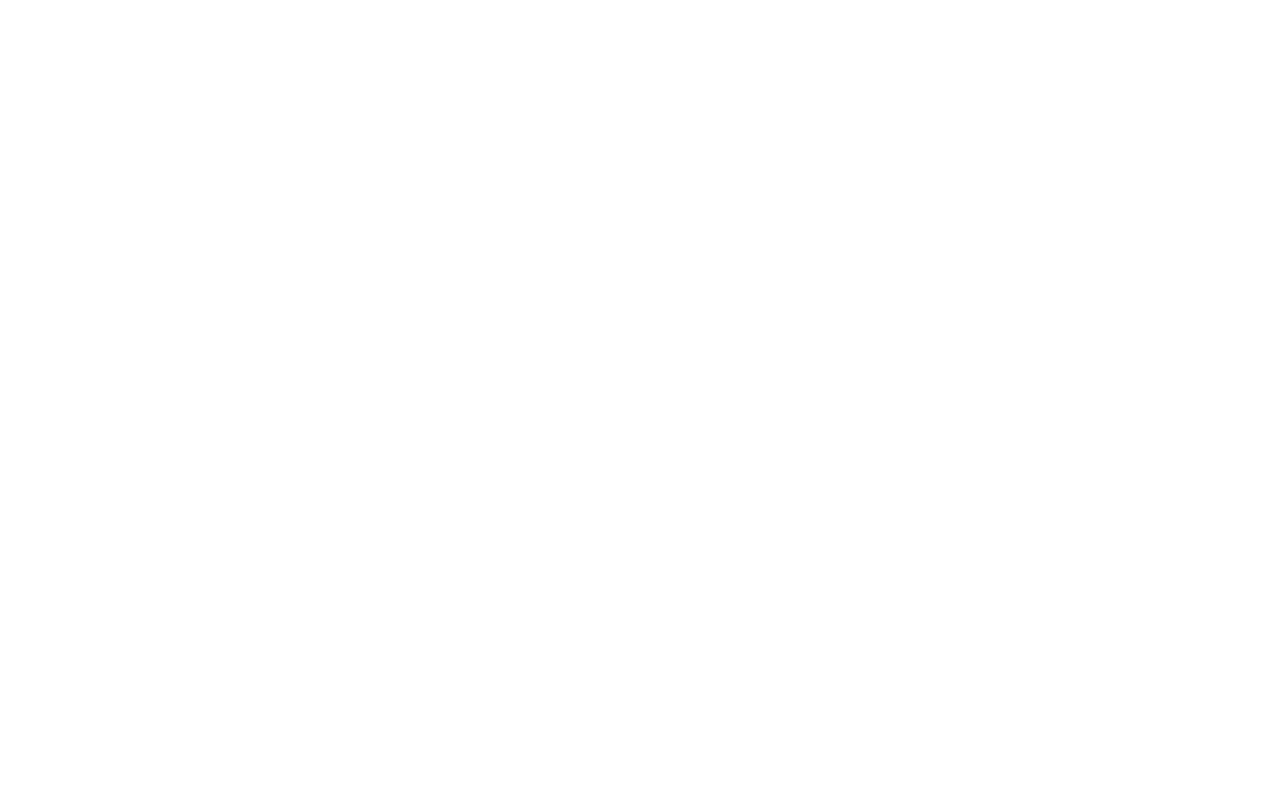
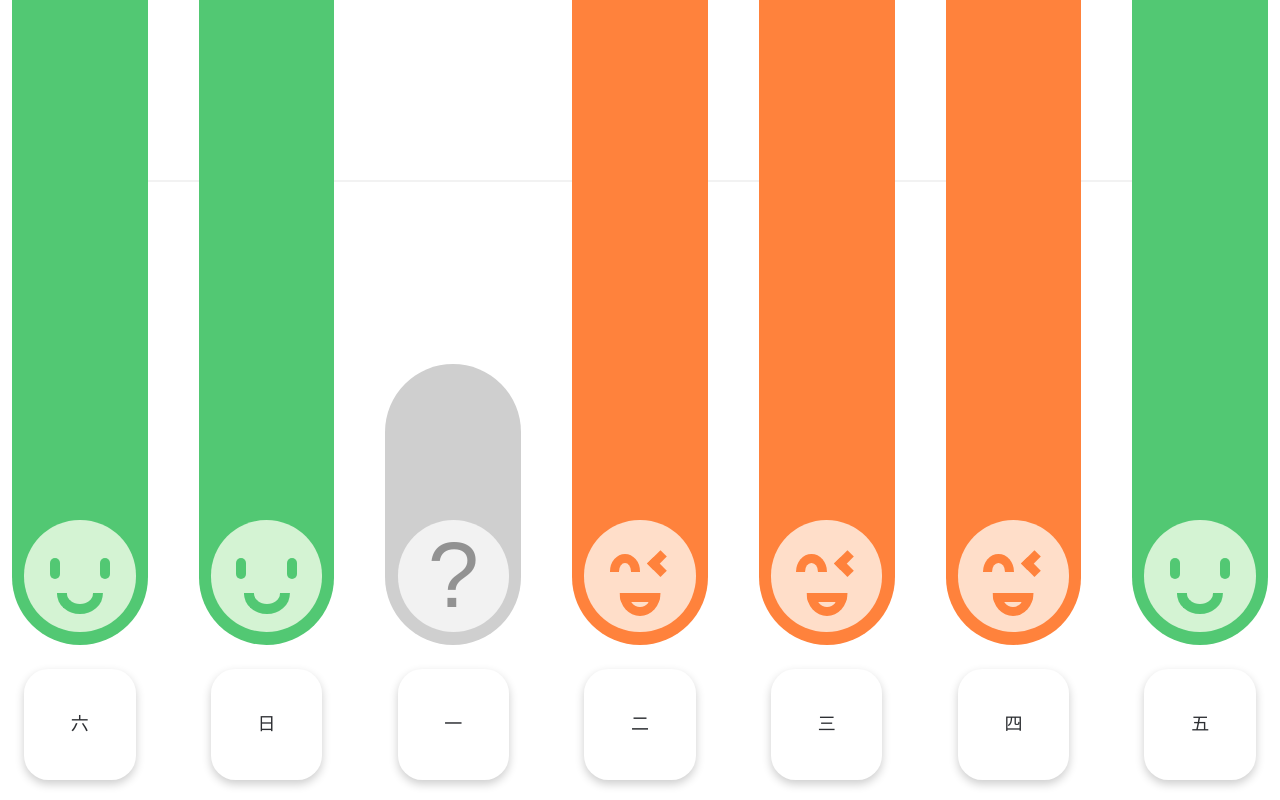
Before and after one commit to ruixing/ui-test, a React app: page / in a window 1280 px wide. Shown: the part 534-1334 px from the top of the page. Before the commit the page ends 800 px from the top, so only its background shows below. Built offline with nearby package versions, Linux system fonts and the light colour scheme.

Commit message:
Update bar style

```diff
--- a/src/MoodIndex.jsx
+++ b/src/MoodIndex.jsx
@@ -11,32 +11,60 @@ const Profile = () => {
   )
 }
 
+const BarIcon = ({ type  }) => {
+
+  switch (type) {
+    case 'unknown': return (
+      <div className="bar-icon unknown-icon">?</div>
+    )
+
+    case 'normal': return (
+      <div className="bar-icon normal-facial-icon">
+        <div className="left-eye" />
+        <div className="right-eye" />
+        <div className="mouth" />
+      </div>
+    )
+
+    case 'happy': return (
+      <div className="bar-icon happy-facial-icon">
+        <div className="left-eye" />
+        <div className="right-eye" />
+        <div className="mouth" />
+      </div>
+    )
+  }
+
+  return null;
+}
+
 const MoodBar = ({ index, day, average  }) => {
+  const moodClass = (() => {
+    if (index > average) {
+      return 'mood-happy';
+    } else if (index > 0) {
+      return 'mood-normal';
+    } else {
+      return 'mood-unknown';
+    }
+  })()
+
+  const height = index > 0 ? (index * 0.715).toFixed(2) + 'vw' : '21vw';
+
   return (
     <div className="mood-index-bar">
-      <div className="mood-index-bar-body"></div>
+      <div className={`mood-index-bar-body ${moodClass}`} style={{ height }}>
+        { index > 0 && <div>{index}</div> }
+        { index < 1 && <BarIcon type="unknown" /> }
+        { index >= average &&  <BarIcon type="happy" /> }
+        { index < average && index > 0 && <BarIcon type="normal" /> }
+      </div>
       <div className="mood-index-bar-day">{day}</div>
     </div>
   )
 }
 
-const MoodIndexBars = () => {
-  const moodData = [
-    { day: '六', index: 86 },
-    { day: '日', index: 80 },
-    { day: '一', index: 0 },
-    { day: '二', index: 90 },
-    { day: '三', index: 92 },
-    { day: '四', index: 97 },
-    { day: '五', index: 81 }
-  ]
-
-  const effectiveData = moodData.filter(m => m.index > 0)
-  const average = effectiveData.length > 0
-                    ? effectiveData.reduce((p, c) => p.index + c.index, 0) / effectiveData.length
-                    : 0
-
-
+const MoodIndexBars = ({ moodData, average }) => {
   return (
     <div className="mood-index-bar-bg">
       <hr className="mood-index-level" data-index="1" />
@@ -58,12 +86,26 @@ const MoodIndexBars = () => {
 }
 
 const MoodIndex = () => {
+  const moodData = [
+    { day: '六', index: 86 },
+    { day: '日', index: 80 },
+    { day: '一', index: 0 },
+    { day: '二', index: 90 },
+    { day: '三', index: 92 },
+    { day: '四', index: 97 },
+    { day: '五', index: 81 }
+  ]
+
+  const effectiveData = moodData.filter(m => m.index > 0)
+  const average = effectiveData.length > 0
+                    ? Math.round(effectiveData.reduce((p, c) => p + c.index, 0) / effectiveData.length)
+                    : 0
   return (
     <div className="mood-index-body">
       <Profile />
-      <div className="average-mood-index-count">88</div>
+      <div className="average-mood-index-count">{average}</div>
       <div className="average-mood-index-text">周平均心情指数</div>
-      <MoodIndexBars />
+      <MoodIndexBars moodData={moodData} average={average} />
     </div>
   )
 }
--- a/src/MoodIndex.less
+++ b/src/MoodIndex.less
@@ -45,7 +45,7 @@
   }
 
   .mood-index-bar-bg {
-    height: 340px;
+    height: 82.13vw;
     position: relative;
     margin-top: 34px;
   }
@@ -63,16 +63,143 @@
     }
 
     &[data-index="2"] {
-      top: 146px;
+      top: 35.27vw;
     }
   }
 
   .mood-index-bar-wrapper {
+    height: 100%;
     display: flex;
     justify-content: space-between;
   }
 
   .mood-index-bar {
-    width: 44px;
+    width: 10.6vw;
+    height: 100%;
+    position: relative;
+    display: flex;
+    justify-content: center;
+  }
+
+  .mood-index-bar-body {
+    width: 100%;
+    padding-top: 12px;
+    text-align: center;
+    font-size: 20px;
+    color: #fff;
+    position: absolute;
+    bottom: 10.6vw;
+    border-radius: 7.25vw;
+
+    .bar-icon {
+      width: 8.7vw;
+      height: 8.7vw;
+      border-radius: 50%;
+      position: absolute;
+      left: 0.95vw;
+      bottom: 1vw;
+    }
+
+    &.mood-happy {
+      background: #FF823C;
+    }
+    .happy-facial-icon {
+      background: #FFDEC9;
+      .left-eye {
+        box-sizing: border-box;
+        width: 2.4vw;
+        height: 1.4vw;
+        border-left: 0.75vw solid #FF823C;
+        border-right: 0.75vw solid #FF823C;
+        border-top: 0.75vw solid #FF823C;
+        border-top-left-radius: 50% 100%;
+        border-top-right-radius: 50% 100%;
+        position: absolute;
+        top: 2.6vw;
+        left: 1.98vw;
+      }
+      .right-eye {
+        box-sizing: border-box;
+        width: 1.5vw;
+        height: 1.5vw;
+        border-top: 0.74vw solid #FF823C;
+        border-left: 0.74vw solid #FF823C;
+        position: absolute;
+        top: 2.6vw;
+        right: 1.98vw;
+        transform-origin: 50%;
+        transform: rotate(-45deg);
+      }
+      .mouth {
+        box-sizing: border-box;
+        width: 3.2vw;
+        height: 1.8vw;
+        border: 0.72vw solid #FF823C;
+        border-bottom-left-radius: 50% 100%;
+        border-bottom-right-radius: 50% 100%;
+        position: absolute;
+        bottom: 1.2vw;
+        left: 50%;
+        transform: translateX(-50%);
+      }
+    }
+
+    &.mood-normal {
+      background: #52C873;
+    }
+    .normal-facial-icon {
+      background: #D4F3D3;
+      .left-eye, .right-eye {
+        background: #52C873;
+        width: 0.79vw;
+        height: 1.58vw;
+        border-radius: 0.4vw;
+        position: absolute;
+        top: 2.96vw;
+      }
+      .left-eye {
+        left: 1.98vw;
+      }
+      .right-eye {
+        right: 1.98vw;
+      }
+      .mouth {
+        box-sizing: border-box;
+        width: 3.6vw;
+        height: 1.6vw;
+        border-left: 0.79vw solid #52C873;
+        border-right: 0.79vw solid #52C873;
+        border-bottom: 0.79vw solid #52C873;
+        border-bottom-left-radius: 50% 100%;
+        border-bottom-right-radius: 50% 100%;
+        position: absolute;
+        bottom: 1.4vw;
+        left: 50%;
+        transform: translateX(-50%);
+      }
+    }
+
+    &.mood-unknown {
+      background: #CFCFCF;
+    }
+    .unknown-icon {
+      background: #F2F2F2;
+      color: #929292;
+      font-size: 7.2vw;
+      line-height: 8.7vw;
+    }
+  }
+
+  .mood-index-bar-day {
+    width: 8.7vw;
+    height: 8.7vw;
+    font-size: 18px;
+    line-height: 8.7vw;
+    color: #2D2F33;
+    text-align: center;
+    position: absolute;
+    bottom: 0;
+    box-shadow: 0px 4px 10px rgba(0, 0, 0, 0.2);
+    border-radius: 22%;
   }
 }
```
